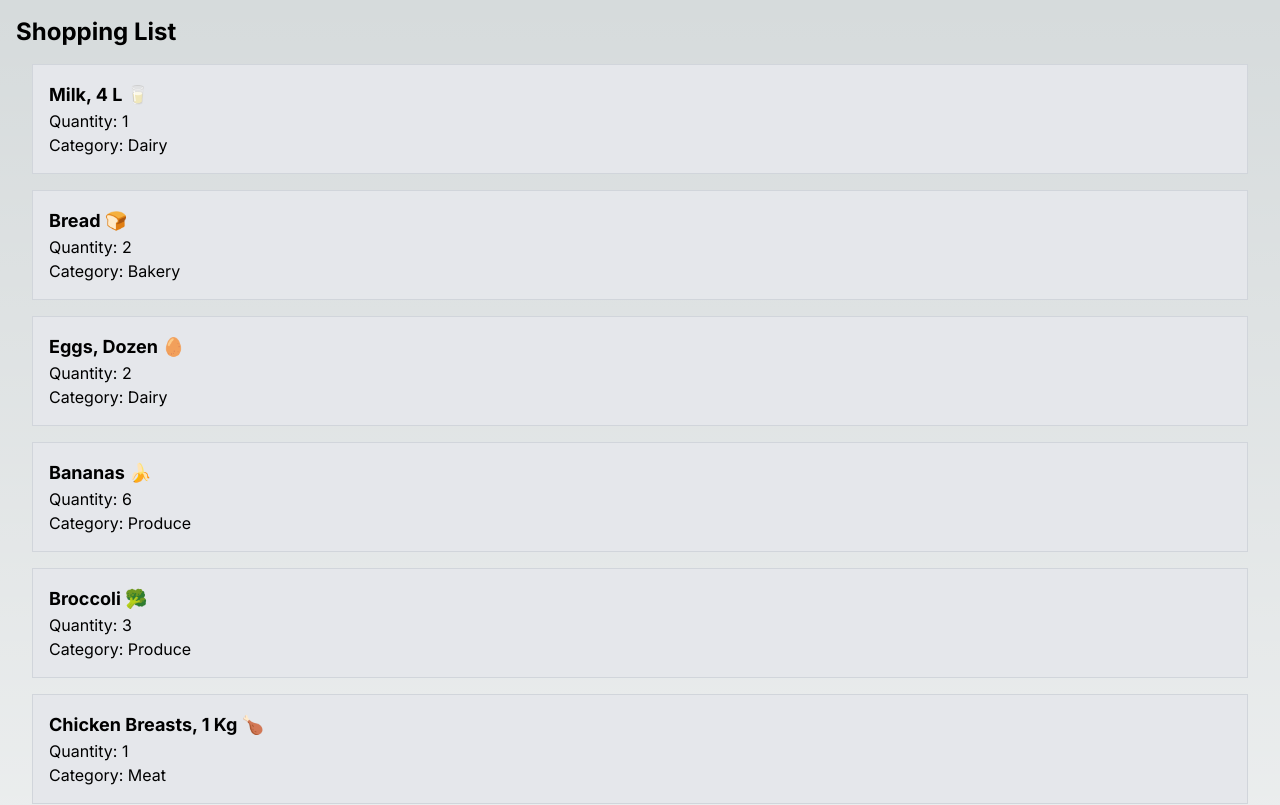
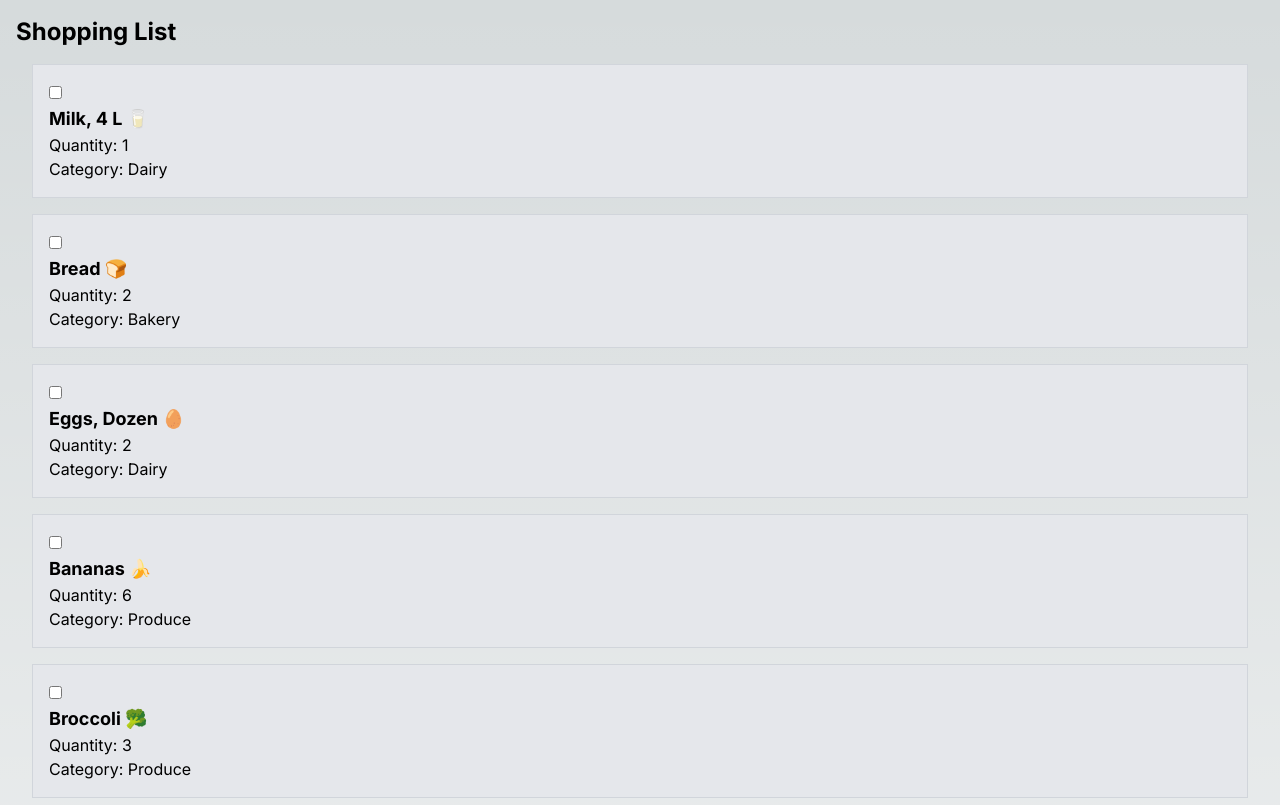
Before and after one commit to Daws98/cprg306-assignments, a Next.js app: page /week-3 in a window 1280 px wide. Shown: the top 805 px of the page. Built offline with nearby package versions, Linux system fonts and the light colour scheme.

Commit message:
Update item.js

```diff
--- a/app/week-3/item.js
+++ b/app/week-3/item.js
@@ -1,6 +1,7 @@
 const Item = ({ name, quantity, category }) => {
     return (
         <li className="border border-gray-300 p-4 m-4 bg-gray-200 text-black">
+            <input type="checkbox" className="mr-2" />
             <h3 className="text-lg font-bold capitalize">{name}</h3>
             <p>Quantity: {quantity}</p>
             <p className="capitalize">Category: {category}</p>
```
